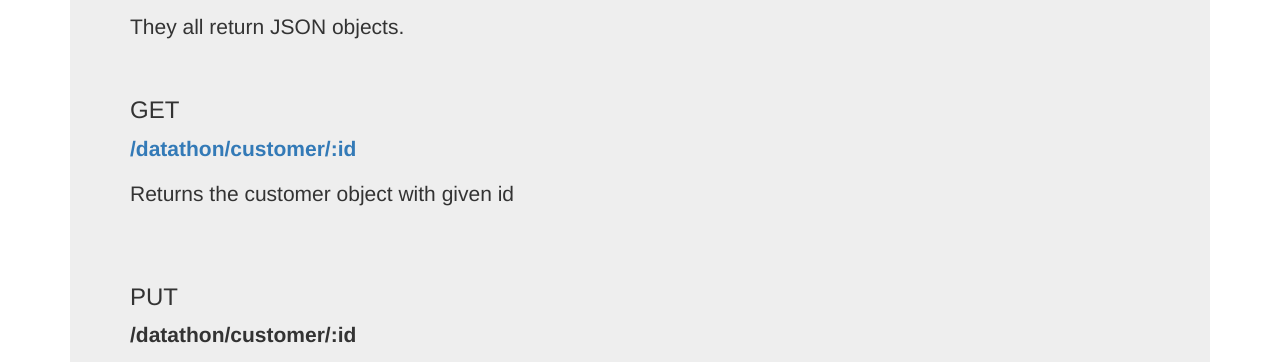
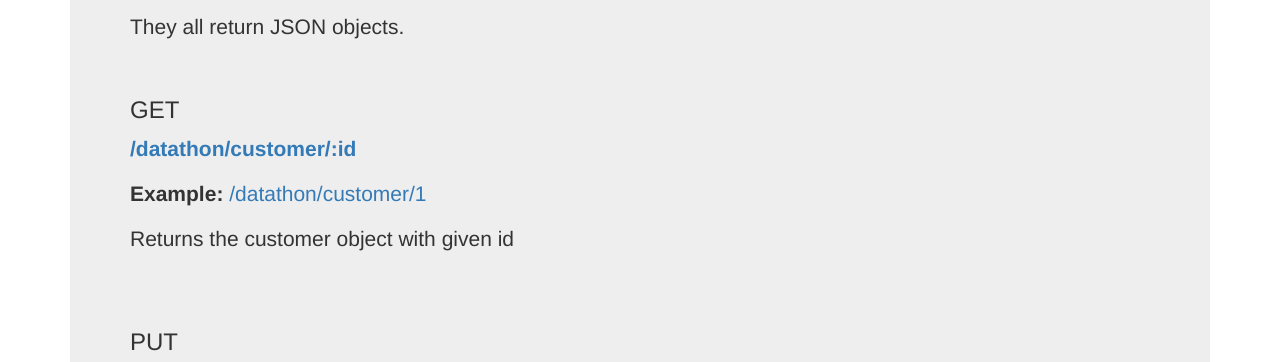
Before and after one commit to JohnMalmsteen/aib-datathon, a website: page views/datathon.html in a window 1280 px wide. Shown: the part 433-795 px from the top of the page. Drawn offline with nearby package versions, Linux system fonts and the light colour scheme.

Commit message:
Added example to get request

```diff
--- a/views/datathon.html
+++ b/views/datathon.html
@@ -25,6 +25,7 @@
           <p>Returns all customer objects.</p>
           <br> -->
           <p><strong><a href="/datathon/customer/:id">/datathon/customer/:id</a></strong></p>
+          <p><strong>Example:</strong> <a href="/datathon/customer/1">/datathon/customer/1</a></p>
           <p>Returns the customer object with given id</p>
           <br>
           <br>
```
